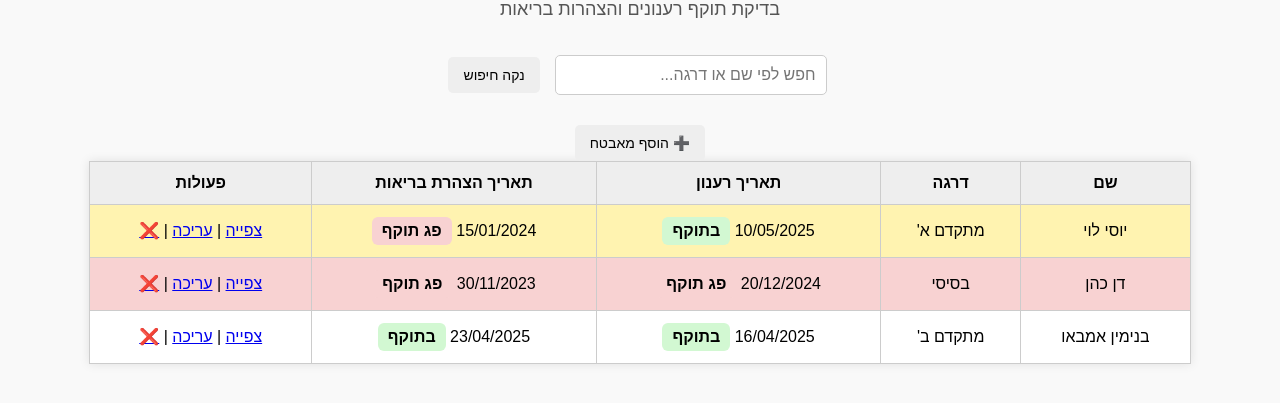
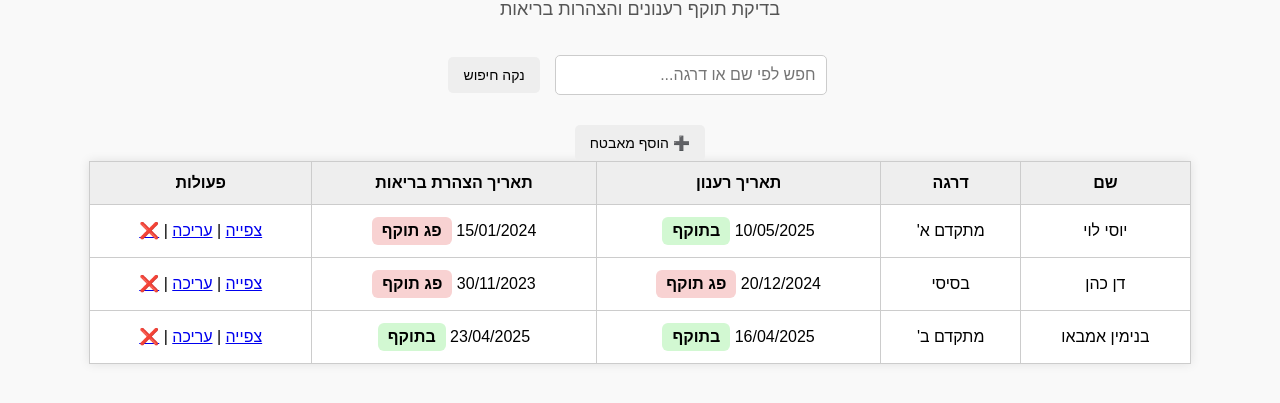
Before and after one commit to benny054727/guards-tracker, a Flask app: page / in a window 1280 px wide. Shown: the part 143-546 px from the top of the page. Run offline with Flask 3, Linux system fonts and the light colour scheme; the visitor is signed in with stand-in values (Sample User, id 1).

Commit message:
עדכון עיצוב - ביטול צבע רקע לשורות טבלה

```diff
--- a/static/style.css
+++ b/static/style.css
@@ -44,6 +44,7 @@ th {
     background-color: #eee;
 }
 
+/* תגיות צבעוניות בתוך תאים */
 .status-ok {
     background-color: #d2f8d2;
     padding: 5px 10px;
@@ -60,16 +61,11 @@ th {
     font-weight: bold;
 }
 
-.status-green {
-    background-color: white;
-}
-
-.status-yellow {
-    background-color: #fff3b0;
-}
-
+/* ביטול רקע של שורות */
+.status-green,
+.status-yellow,
 .status-red {
-    background-color: #f8d2d2;
+    background-color: transparent;
 }
 
 input[type="text"],
```
